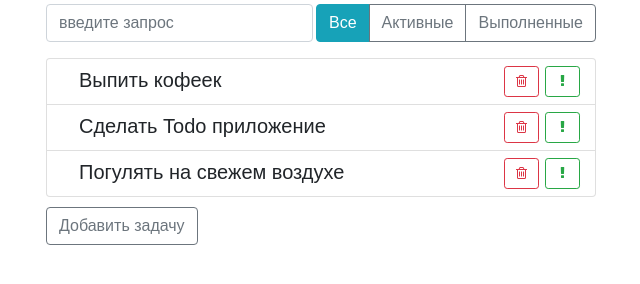
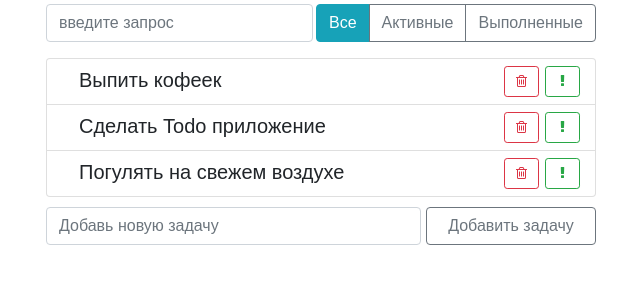
Before and after one commit to rubenovdev/todo, a React app: page / in a window 1280 px wide. Shown: the part 100-384 px from the top of the page, without its empty margins (319-959 px from the left). Built offline with nearby package versions, Linux system fonts and the light colour scheme.

Commit message:
done lesson 45

```diff
--- a/src/components/add-task/add-task.css
+++ b/src/components/add-task/add-task.css
@@ -1,3 +1,11 @@
 .add-task-form {
   margin-top: 10px;
 }
+
+.add-task-form input {
+  margin-right: 5px;
+}
+
+.add-task-form button {
+  min-width: 170px;
+}
--- a/src/components/add-task/add-task.js
+++ b/src/components/add-task/add-task.js
@@ -2,19 +2,40 @@ import React, { Component } from 'react'
 import './add-task.css'
 
 export default class AddTask extends Component {
+  state = {
+    title: '',
+  }
+
+  onInputChange = event => {
+    this.setState({
+      title: event.target.value,
+    })
+  }
+
+  onFormSubmit = event => {
+    event.preventDefault()
+    this.props.addTask(this.state.title)
+    this.setState({
+      title: '',
+    })
+  }
+
   render() {
-    const { addTask } = this.props
+    const { title } = this.state
 
     return (
-      <div className="add-task-form">
-        <button
-          className="btn btn-outline-secondary"
-          type="button"
-          onClick={() => addTask('Тестовый текст')}
-        >
+      <form className="add-task-form d-flex" onSubmit={this.onFormSubmit}>
+        <input
+          type="text"
+          className="form-control"
+          onChange={this.onInputChange}
+          placeholder="Добавь новую задачу"
+          value={title}
+        />
+        <button className="btn btn-outline-secondary" type="submit">
           Добавить задачу
         </button>
-      </div>
+      </form>
     )
   }
 }
```
